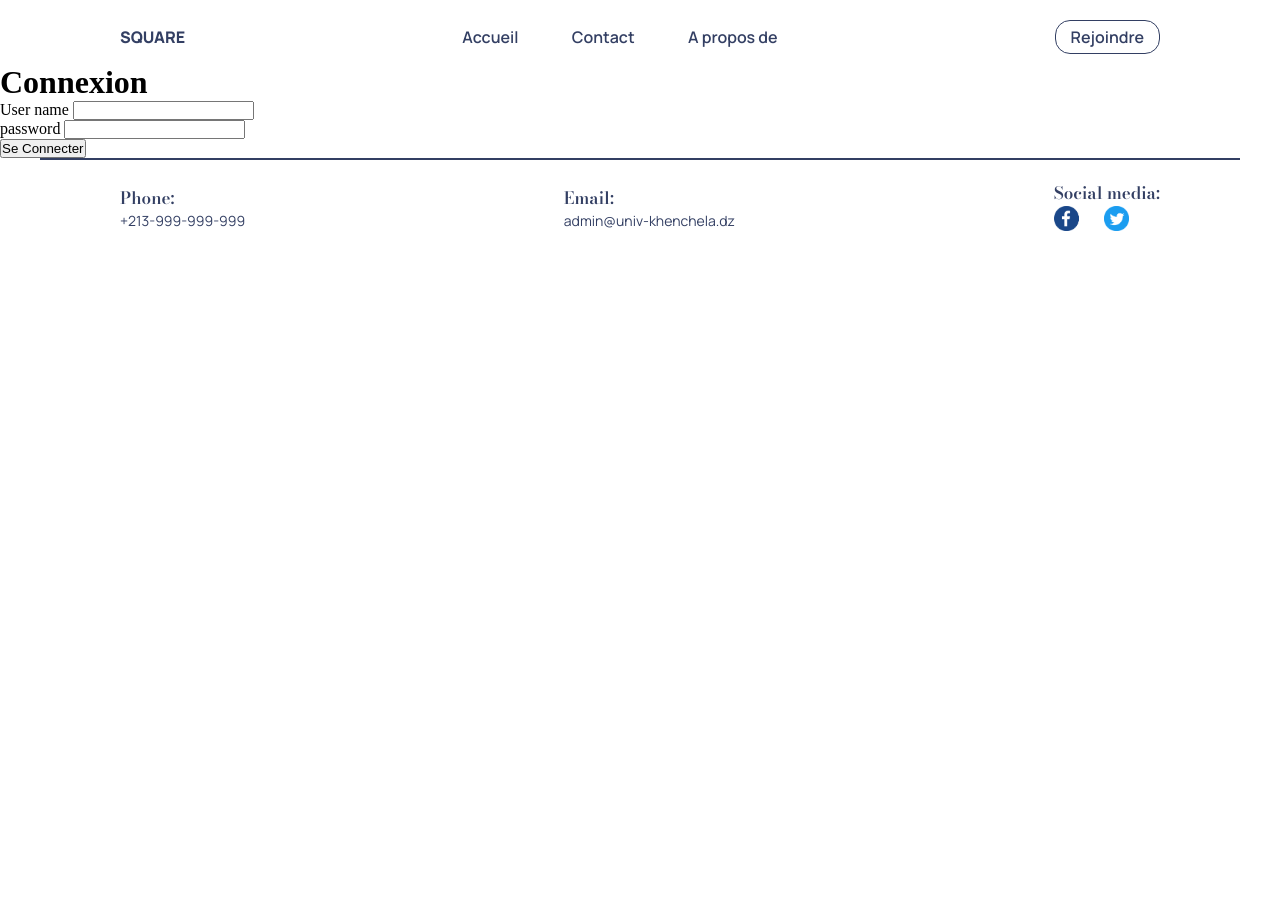
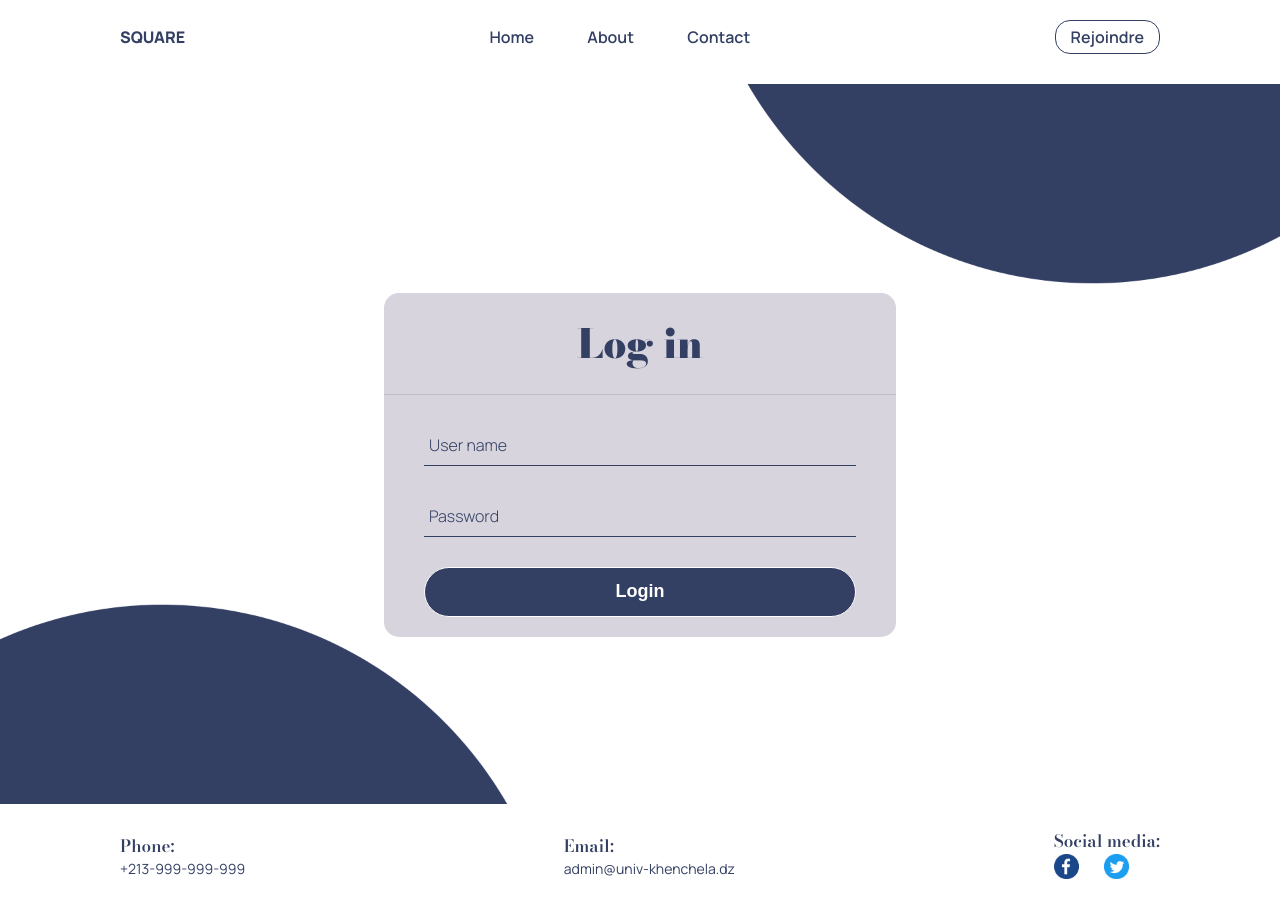
Before and after one commit to hichemsab/E-learning-Platform-1, a Django app: page /professors/login/ in a window 1280 px wide. Before the commit the page ends 231 px from the top, so only its background shows below. Run offline with Django 4.2, Linux system fonts and the light colour scheme.

Commit message:
first commit

```diff
--- a/src/Square/templates/Square/index.html
+++ b/src/Square/templates/Square/index.html
@@ -17,9 +17,9 @@
 <body>
 
 	<div class="navbar">
-		<p class="logo"><a href="index.html">SQUARE</a></p>
+		<p class="logo"><a href="{% url 'index' %}">SQUARE</a></p>
 		<ul class="list">
-			<li><a href="index.html">Home</a></li>
+			<li><a href="{% url 'index' %}">Home</a></li>
 			<li><a href="#about">About</a></li>
 			<li><a href="#contact">Contact</a></li>
 		</ul>
--- a/src/professors/static/css/professors/login.css
+++ b/src/professors/static/css/professors/login.css
@@ -1,11 +1,15 @@
 .container{
-		padding: 100px 0;
-
+	position: relative;
+	padding: 20px 0 0;
 }
 .login{
-	margin: auto;
-	width: 550px;
-	background-color: #F0FDFF;
+position: absolute;
+bottom: 23%;
+left: 30%;
+opacity: 1;
+
+width: 40%;
+background-color: #d7d4dd;
 border-radius: 15px;
 }
 
@@ -99,3 +103,7 @@ input[type="submit"]:hover{
 border-color: #838bc2;
 transition: .5s;
 }
+
+.container img{
+	width: 100%;
+}
--- a/src/professors/templates/professors/login.html
+++ b/src/professors/templates/professors/login.html
@@ -19,31 +19,29 @@
 	<div class="navbar">
 		<p class="logo"><a href="index.html">SQUARE</a></p>
 		<ul class="list">
-			<li><a href="index.html">Accueil</a></li>
-			<li><a href="">Contact</a></li>
-			<li><a href="">A propos de</a></li>
+			<li><a href="{% url 'index' %}">Home</a></li>
+			<li><a href="#about">About</a></li>
+			<li><a href="#contact">Contact</a></li>
 		</ul>
 		<p class="signup"><a href="">Rejoindre</a></p>
 	</div>
 
-<h1>Connexion</h1>
-<form method="POST">
-    {% csrf_token %}
-    <p>
-        <label for="username">User name</label>
-        <input id="username" type="text" name="username">
-    </p>
-    <p>
-        <label for="password">password</label>
-        <input id="password" type="password" name="password">
-    </p>
-    <button type="submit">Se Connecter</button>
-</form>
+	<div class="container">
+		<img src="{% static 'css/professors/image/Login.png' %}">
+	<div class="login">
+		<h1>Log in</h1>
+		<form method="POST" class="infos">
+   			 {% csrf_token %}
+			<div class="textfield"><input id="username" type="text" name="username" required><span></span><label for="username">User name</label></div>
+			<div class="textfield"><input id="password" type="password" name="password" required><span></span><label for="password">Password</label></div>
+			<div class="secnct"><input type="submit" value="Login"></div>
+		</form>
+	</div>
+	</div>
 
 </body>
 
 <footer>
-	<div class="line"></div>
 	<div class="footer">
 		<ul class="phone">Phone:
 			<li>+213-999-999-999</li>
```
Also changed, not shown: src/professors/static/css/professors/image/Login.png (added). Lines whose indentation alone changed are shown as unchanged.
